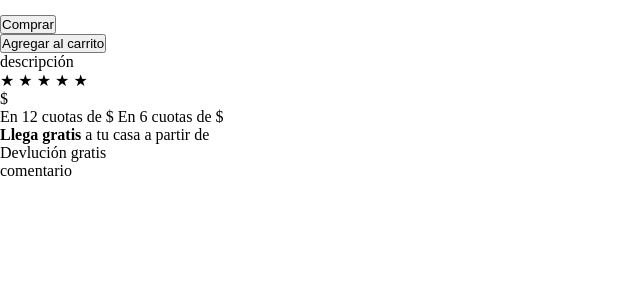
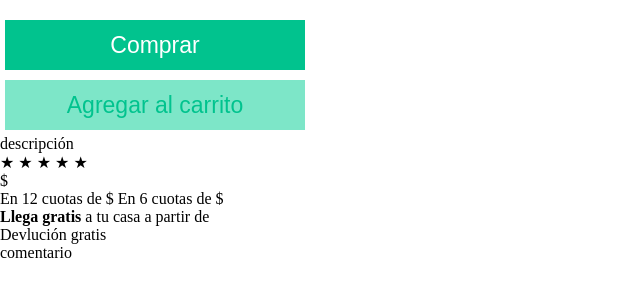
Before and after one commit to luannaomi/devShop, a plain HTML site: page product_page/product_page.html in a window 1280 px wide. Shown: the part 40-336 px from the top of the page, without its empty margins (0-640 px from the left). Drawn offline with Linux system fonts and the light colour scheme.

Commit message:
Update style.css

```diff
--- a/product_page/css/style.css
+++ b/product_page/css/style.css
@@ -3,3 +3,31 @@
     margin: 0;
     box-sizing: border-box;
 }
+
+.product-button-comprar {
+    font-size: 23px;
+    margin: 5px;
+    background-color: #01C38E;
+    color: white;
+    border: none;
+    width: 300px;
+    height: 50px;
+}
+
+.product-button-comprar:hover {
+    background-color: #01b686;
+}
+
+.product-button-agregar {
+    font-size: 23px;
+    margin: 5px;
+    background-color: #7de6c8;
+    color: #01C38E;
+    border: none;
+    width: 300px;
+    height: 50px;
+}
+
+.product-button-agregar:hover {
+    background-color: #74d4b9;
+}
```
